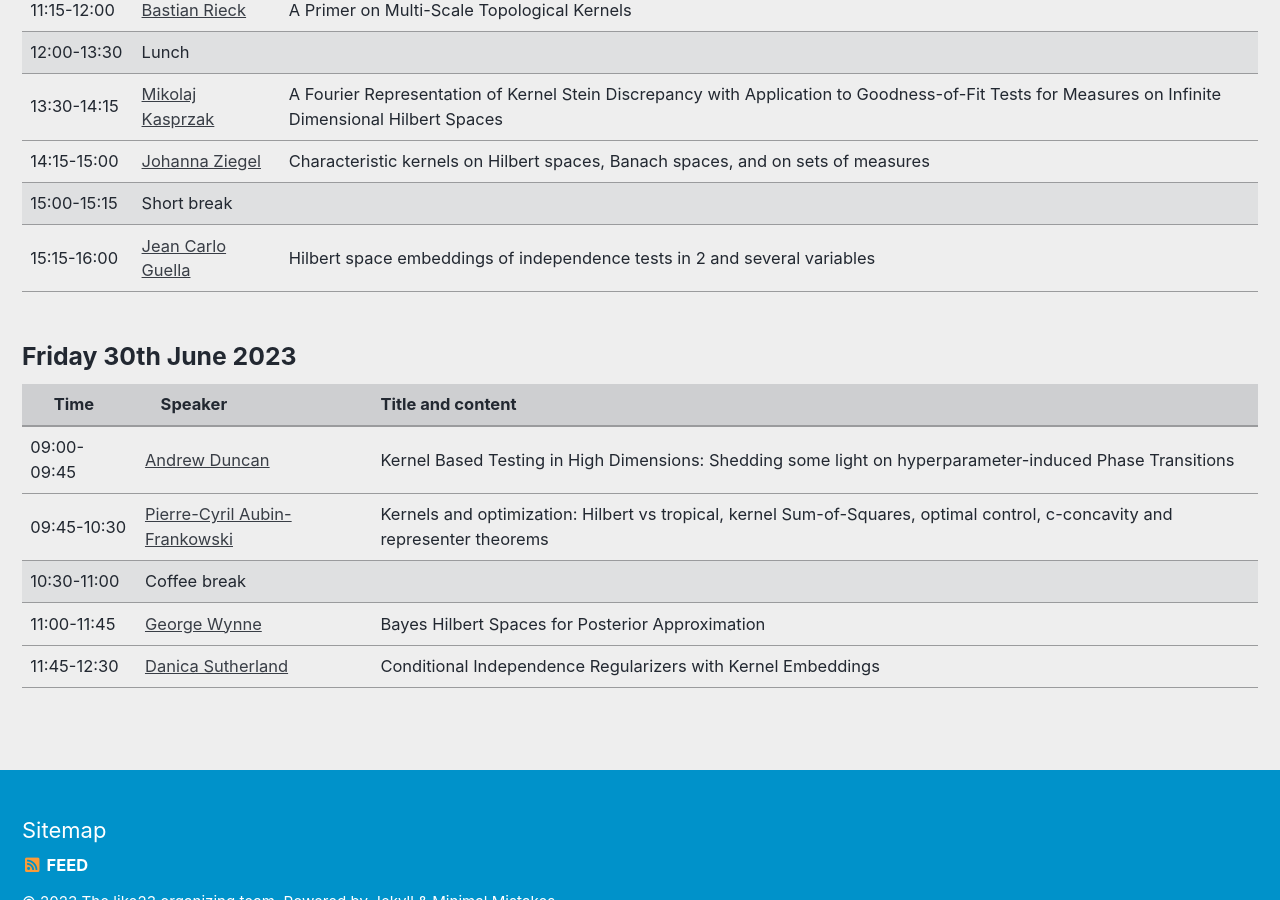
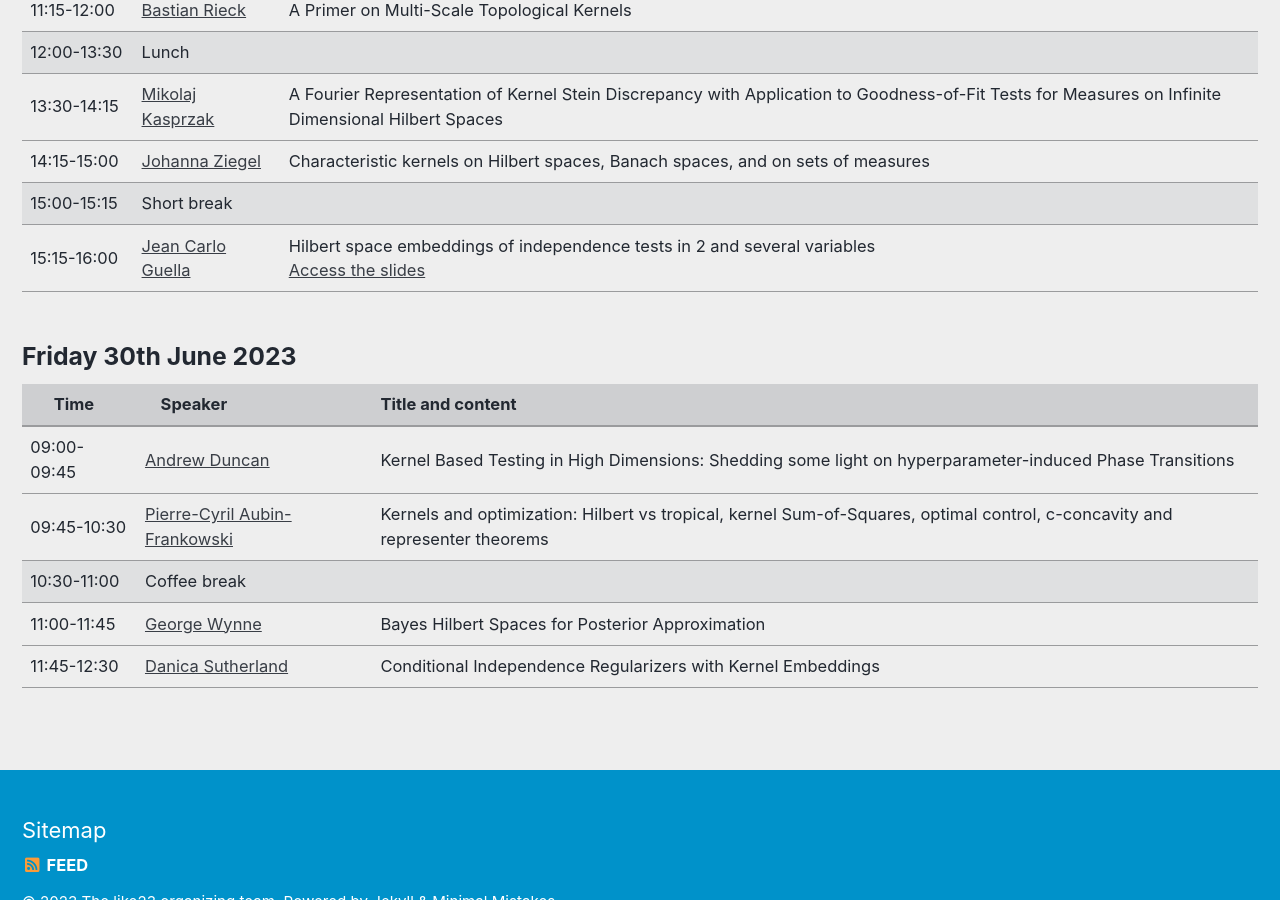
Before and after one commit to LIKE23-Bern/LIKE23-Bern.github.io, a Jekyll site: the page built from _pages/program.md, in a window 1280 px wide and 900 px high, scrolled down 3546 px. Built offline with Jekyll 4.4.1, drawn with Linux system fonts in a browser that asks for light colours; cached includes are drawn as plain includes.

Commit message:
Update program.md

```diff
--- a/_pages/program.md
+++ b/_pages/program.md
@@ -482,7 +482,8 @@ header:
 		    <a href="https://jeanguella.wixsite.com/jeanguella" target="_blank">Jean Carlo Guella</a>
 		</td>
 		<td>
-		    Hilbert space embeddings of independence tests in 2 and several variables
+		    Hilbert space embeddings of independence tests in 2 and several variables<br />
+		    <a href="https://like23-bern.github.io/assets/slides/2023 Hilbert space embeddings of independence tests.pdf">Access the slides</a>
 	    </td>
 	</tr>
 </tbody>
```
